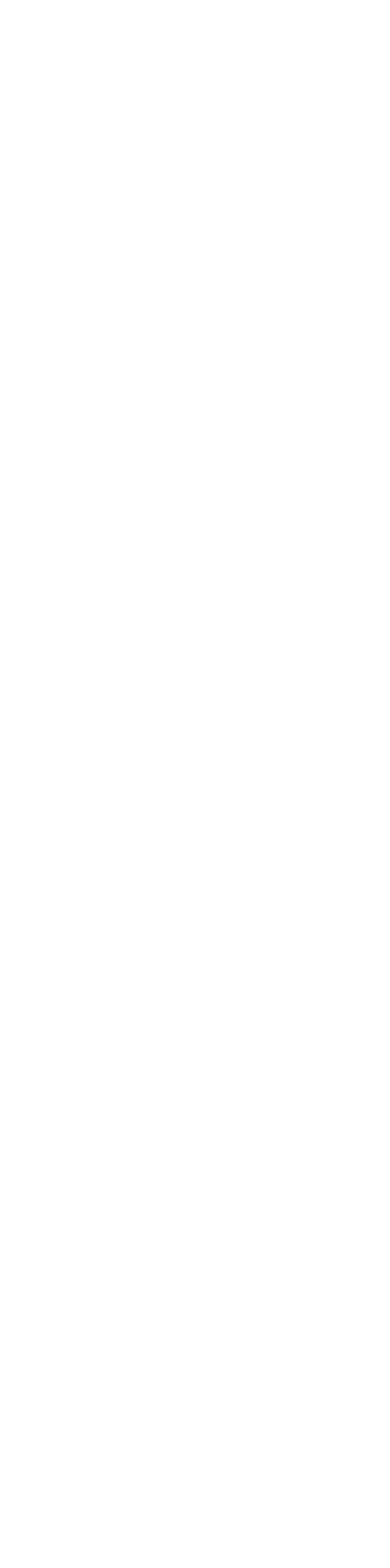
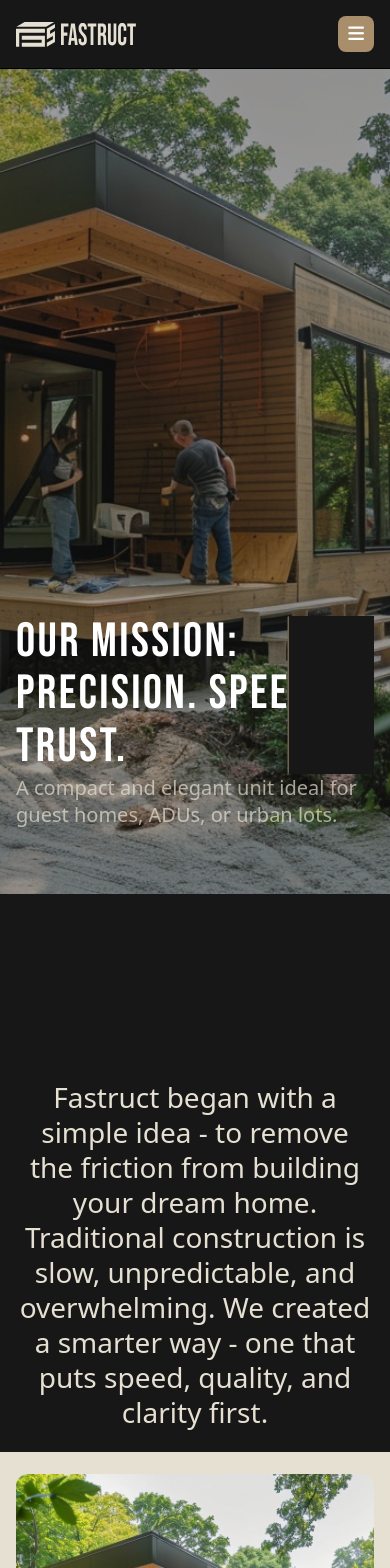
Before and after one commit to NetanelSegal/fastruct, a Next.js app: page /about in a window 390 px wide. Before the commit this address had no page. Shown: the top 1568 px of the page. Before the commit the page ends 844 px from the top, so only its background shows below. Built offline with nearby package versions, Linux system fonts and the light colour scheme.

Commit message:
about page features section layout and mobile animation ready

```diff
--- a/src/app/about/page.tsx
+++ b/src/app/about/page.tsx
@@ -6,6 +6,7 @@ import FeaturesGridSection from '@/sections/about/FeaturesGridSection';
 import { isPageEnabled } from '@/lib/page-config';
 import { notFound } from 'next/navigation';
 import type { Metadata } from 'next';
+import Image from 'next/image';
 
 export async function generateMetadata(): Promise<Metadata> {
   const content = await getContent('about', 'en');
@@ -16,7 +17,6 @@ export async function generateMetadata(): Promise<Metadata> {
 }
 
 const AboutPage = async () => {
-  // Check if page is enabled
   if (!isPageEnabled('/about')) {
     notFound();
   }
--- a/src/lib/page-config.ts
+++ b/src/lib/page-config.ts
@@ -4,7 +4,7 @@
  *
  * Currently enabled: Home and Contact (ready for client review)
  */
-const ENABLED_PAGES = ['/', '/contact'];
+const ENABLED_PAGES = ['/', '/contact', '/about'];
 
 /**
  * Check if a page path is enabled
--- a/src/sections/about/AboutIntroSection.tsx
+++ b/src/sections/about/AboutIntroSection.tsx
@@ -2,39 +2,47 @@
 
 import { Section } from '@/components/Section';
 import FadeInParagraph from '@/components/text-animation/FadeInParagraph';
-import AnimatedHeading from '@/components/text-animation/AnimatedHeading';
 import { IAbout } from '@/types/about';
 import Parallax from '@/components/Parallax';
+import { useRef } from 'react';
+import { useScroll, useTransform, motion } from 'motion/react';
+import { MeatsHome } from './components/WhereInnovationMeatsHome';
 
-const AboutIntroSection = ({ paragraph, bigTextLine2 }: IAbout) => {
+const AboutIntroSection = ({ paragraph }: IAbout) => {
+  const sectionRef = useRef<HTMLElement>(null);
+
+  const { scrollYProgress } = useScroll({
+    target: sectionRef,
+    offset: ['start end', 'start center'],
+  });
+
+  const bottomLineY = useTransform(scrollYProgress, [0, 1], [-120, 0]);
+
   return (
     <Section
-      bgColor='dark'
-      textColor='white'
-      className='relative pt-32 text-center md:pt-40'>
-      <Parallax
-        className='mx-auto max-w-4xl'
-        startRange={50}
-        endRange={-50}
-        unitType='px'
-        offset={['start end', 'end start']}>
-        <FadeInParagraph className='text-h6 text-light leading-relaxed'>
-          {paragraph}
-        </FadeInParagraph>
-      </Parallax>
-      {/* Big text line from hero */}
-      <div className='container-padding mt-16 flex justify-start md:mt-24'>
+      ref={sectionRef}
+      className='bg-dark relative text-center text-white'>
+      {/* Top headline - scroll-driven animation */}
+      <div className='absolute top-0 left-0 w-full overflow-hidden'>
+        <motion.div
+          style={{ y: bottomLineY }}
+          className='flex w-full justify-center'>
+          <MeatsHome className='w-full md:w-2/3 lg:w-1/2' />
+        </motion.div>
+      </div>
+
+      {/* Paragraph content */}
+      <div className='pt-16 md:pt-24'>
         <Parallax
-          className='relative'
-          startRange={0}
-          endRange={-150}
+          ref={sectionRef}
+          className='mx-auto max-w-4xl'
+          startRange={50}
+          endRange={-50}
           unitType='px'
           offset={['start end', 'end start']}>
-          <AnimatedHeading
-            text={bigTextLine2}
-            className='text-h1 font-bebas text-accent md:text-[6rem] lg:text-[8rem]'
-            revealColor='dark'
-          />
+          <FadeInParagraph className='text-h4 text-light leading-tight'>
+            {paragraph}
+          </FadeInParagraph>
         </Parallax>
       </div>
     </Section>
--- a/src/sections/about/HeroAboutSection.tsx
+++ b/src/sections/about/HeroAboutSection.tsx
@@ -6,39 +6,37 @@ import FadeInParagraph from '@/components/text-animation/FadeInParagraph';
 import Parallax from '@/components/Parallax';
 import { IHeroAbout } from '@/types/about';
 import { Section } from '@/components/Section';
+import { useRef } from 'react';
+import { useScroll, useTransform, motion } from 'motion/react';
+import { WhereInnovation } from './components/WhereInnovationMeatsHome';
 
-const HeroAboutSection = ({
-  title,
-  subtitle,
-  backgroundImage,
-  bigTextLine1,
-}: IHeroAbout) => {
+const HeroAboutSection = ({ title, subtitle, backgroundImage }: IHeroAbout) => {
+  const sectionRef = useRef<HTMLElement>(null);
+
+  const { scrollYProgress } = useScroll({
+    target: sectionRef,
+    offset: ['end end', 'end start'],
+  });
+
+  const topLineY = useTransform(scrollYProgress, [0, 0.5, 1], [120, 0, 0]);
+
   return (
-    <Section
-      bgColor='dark'
-      textColor='white'
-      className='relative h-screen overflow-hidden p-0'>
-      {/* Background Image with Parallax */}
-      <Parallax
-        className='absolute inset-0'
-        startRange={0}
-        endRange={-30}
-        unitType='%'
-        offset={['start start', 'end end']}>
-        <div className='relative h-full w-full'>
+    <section
+      ref={sectionRef}
+      className='bg-dark relative overflow-hidden p-0 text-white'>
+      <div className='absolute inset-0'>
         <Image
+          fill
+          priority
           src={backgroundImage}
-            alt='Hero background'
-            fill
-            sizes='100vw'
+          alt='About us'
           className='object-cover object-center'
-            priority
         />
         <div className='bg-dark/40 absolute inset-0' />
       </div>
-      </Parallax>
 
       {/* Bottom-left text overlay */}
+      <div className='absolute right-0 left-0 h-screen'>
         <div className='container-padding absolute bottom-4 left-0 z-10 w-full text-white md:bottom-8 md:w-2/3 lg:bottom-16 lg:w-1/2'>
           <AnimatedHeading
             text={title}
@@ -48,23 +46,21 @@ const HeroAboutSection = ({
             {subtitle}
           </FadeInParagraph>
         </div>
-
-      {/* Bottom headline extending into next section */}
-      <div className='container-padding absolute -bottom-20 left-0 z-10 w-full md:-bottom-32'>
-        <Parallax
-          className='relative'
-          startRange={0}
-          endRange={-200}
-          unitType='px'
-          offset={['start start', 'end start']}>
-          <div className='flex flex-col gap-2 md:flex-row md:gap-4'>
-            <span className='text-h1 font-bebas text-white md:text-[6rem] lg:text-[8rem]'>
-              {bigTextLine1}
-            </span>
       </div>
-        </Parallax>
+      {/* section height placeholder */}
+      <div className='opacity-0'>
+        <div className='h-screen'></div>
+        <WhereInnovation className='w-full md:w-2/3 lg:w-1/2' />
       </div>
-    </Section>
+      {/* Bottom headline - scroll-driven animation */}
+      <div className='absolute bottom-0 left-0 z-10 w-full overflow-hidden'>
+        <motion.div
+          style={{ y: topLineY }}
+          className='flex w-full justify-center'>
+          <WhereInnovation className='w-full md:w-2/3 lg:w-1/2' />
+        </motion.div>
+      </div>
+    </section>
   );
 };
 
--- /dev/null
+++ b/src/sections/about/components/WhereInnovationMeatsHome.tsx
@@ -0,0 +1,123 @@
+interface SVGComponentProps {
+  className?: string;
+}
+
+export const WhereInnovation = ({ className = '' }: SVGComponentProps) => {
+  return (
+    <div className={className}>
+      <svg
+        width='100%'
+        height='100%'
+        viewBox='0 0 794 101'
+        fill='none'
+        xmlns='http://www.w3.org/2000/svg'
+        preserveAspectRatio='xMidYMid meet'>
+        <path
+          d='M745.467 99.4V1.40002H764.787L779.767 60.06H780.047V1.40002H793.767V99.4H777.947L759.467 27.86H759.187V99.4H745.467Z'
+          fill='white'
+        />
+        <path
+          d='M712.401 100.8C697.281 100.8 689.021 91.84 689.021 76.16V24.64C689.021 8.96 697.281 0 712.401 0C727.521 0 735.781 8.96 735.781 24.64V76.16C735.781 91.84 727.521 100.8 712.401 100.8ZM712.401 86.8C717.301 86.8 720.381 84.14 720.381 77.14V23.66C720.381 16.66 717.301 14 712.401 14C707.501 14 704.422 16.66 704.422 23.66V77.14C704.422 84.14 707.501 86.8 712.401 86.8Z'
+          fill='white'
+        />
+        <path d='M663.938 99.4V1.40002H679.338V99.4H663.938Z' fill='white' />
+        <path
+          d='M625.711 99.4V15.4H609.611V1.40002H657.211V15.4H641.111V99.4H625.711Z'
+          fill='white'
+        />
+        <path
+          d='M560.576 99.4L576.536 1.40002H597.396L613.356 99.4H597.956L595.156 79.94V80.22H577.656L574.856 99.4H560.576ZM579.476 66.92H593.336L586.476 18.48H586.196L579.476 66.92Z'
+          fill='white'
+        />
+        <path
+          d='M526.654 99.4L511.813 1.40002H527.353L537.433 77.42H537.714L547.793 1.40002H561.933L547.094 99.4H526.654Z'
+          fill='white'
+        />
+        <path
+          d='M483.082 100.8C467.962 100.8 459.702 91.84 459.702 76.16V24.64C459.702 8.96 467.962 0 483.082 0C498.202 0 506.462 8.96 506.462 24.64V76.16C506.462 91.84 498.202 100.8 483.082 100.8ZM483.082 86.8C487.982 86.8 491.062 84.14 491.062 77.14V23.66C491.062 16.66 487.982 14 483.082 14C478.182 14 475.102 16.66 475.102 23.66V77.14C475.102 84.14 478.182 86.8 483.082 86.8Z'
+          fill='white'
+        />
+        <path
+          d='M401.806 99.4V1.40002H421.126L436.106 60.06H436.386V1.40002H450.106V99.4H434.286L415.806 27.86H415.526V99.4H401.806Z'
+          fill='white'
+        />
+        <path
+          d='M342.789 99.4V1.40002H362.109L377.089 60.06H377.369V1.40002H391.089V99.4H375.269L356.789 27.86H356.509V99.4H342.789Z'
+          fill='white'
+        />
+        <path d='M316.586 99.4V1.40002H331.986V99.4H316.586Z' fill='white' />
+        <path
+          d='M244.764 99.4V1.40002H286.764V15.4H260.164V41.3H281.304V55.3H260.164V85.4H286.764V99.4H244.764Z'
+          fill='white'
+        />
+        <path
+          d='M189.029 99.4V1.40002H211.849C227.809 1.40002 234.669 8.82003 234.669 23.94V29.96C234.669 40.04 231.449 46.48 224.589 49.28V49.56C232.289 51.94 234.809 59.22 234.809 70.28V87.5C234.809 92.26 234.949 95.76 236.489 99.4H220.809C219.969 96.88 219.409 95.34 219.409 87.36V69.44C219.409 60.34 216.749 57.4 209.749 57.4H204.429V99.4H189.029ZM204.429 43.4H210.029C215.769 43.4 219.269 40.88 219.269 33.04V25.48C219.269 18.48 216.889 15.4 211.429 15.4H204.429V43.4Z'
+          fill='white'
+        />
+        <path
+          d='M138.899 99.4V1.40002H180.899V15.4H154.299V41.3H175.439V55.3H154.299V85.4H180.899V99.4H138.899Z'
+          fill='white'
+        />
+        <path
+          d='M80.8398 99.4V1.40002H96.2398V41.3H112.76V1.40002H128.16V99.4H112.76V55.3H96.2398V99.4H80.8398Z'
+          fill='white'
+        />
+        <path
+          d='M9.94 99.4L0 1.40002H14.84L21.7 76.72H21.98L29.26 1.40002H46.06L53.34 76.72H53.62L60.48 1.40002H73.78L63.84 99.4H44.66L37.66 33.32H37.38L30.38 99.4H9.94Z'
+          fill='white'
+        />
+      </svg>
+    </div>
+  );
+};
+
+export const MeatsHome = ({ className = '' }: SVGComponentProps) => {
+  return (
+    <div className={className}>
+      <svg
+        xmlns='http://www.w3.org/2000/svg'
+        width='100%'
+        height='100%'
+        viewBox='0 0 529 101'
+        fill='none'
+        preserveAspectRatio='xMidYMid meet'>
+        <path
+          d='M486.166 99.4V1.40002H528.166V15.4H501.566V41.3H522.706V55.3H501.566V85.4H528.166V99.4H486.166Z'
+          fill='#A88E6B'
+        />
+        <path
+          d='M411.563 99.4V1.40002H433.543L443.343 71.54H443.623L453.423 1.40002H475.403V99.4H460.843V25.2H460.563L449.363 99.4H436.483L425.283 25.2H425.003V99.4H411.563Z'
+          fill='#A88E6B'
+        />
+        <path
+          d='M378.499 100.8C363.379 100.8 355.119 91.84 355.119 76.16V24.64C355.119 8.96 363.379 0 378.499 0C393.619 0 401.879 8.96 401.879 24.64V76.16C401.879 91.84 393.619 100.8 378.499 100.8ZM378.499 86.8C383.399 86.8 386.479 84.14 386.479 77.14V23.66C386.479 16.66 383.399 14 378.499 14C373.599 14 370.519 16.66 370.519 23.66V77.14C370.519 84.14 373.599 86.8 378.499 86.8Z'
+          fill='#A88E6B'
+        />
+        <path
+          d='M298.18 99.4V1.40002H313.58V41.3H330.1V1.40002H345.5V99.4H330.1V55.3H313.58V99.4H298.18Z'
+          fill='#A88E6B'
+        />
+        <path
+          d='M245.148 100.8C230.028 100.8 222.468 91.84 222.468 76.16V70.56H237.028V77.28C237.028 84.28 240.108 86.8 245.008 86.8C249.908 86.8 252.988 84.28 252.988 77C252.988 68.88 249.908 63.7 239.828 54.88C226.948 43.54 222.748 35.56 222.748 24.36C222.748 8.96 230.728 0 245.708 0C260.688 0 268.108 8.96 268.108 24.64V28.7H253.548V23.66C253.548 16.66 250.748 14 245.848 14C240.948 14 238.148 16.66 238.148 23.38C238.148 30.52 241.368 35.7 251.448 44.52C264.328 55.86 268.388 63.7 268.388 75.88C268.388 91.84 260.268 100.8 245.148 100.8Z'
+          fill='#A88E6B'
+        />
+        <path
+          d='M186.901 99.4V15.4H170.801V1.40002H218.401V15.4H202.301V99.4H186.901Z'
+          fill='#A88E6B'
+        />
+        <path
+          d='M124.731 99.4V1.40002H166.731V15.4H140.131V41.3H161.271V55.3H140.131V85.4H166.731V99.4H124.731Z'
+          fill='#A88E6B'
+        />
+        <path
+          d='M74.6016 99.4V1.40002H116.602V15.4H90.0016V41.3H111.142V55.3H90.0016V85.4H116.602V99.4H74.6016Z'
+          fill='#A88E6B'
+        />
+        <path
+          d='M0 99.4V1.40002H21.98L31.78 71.54H32.06L41.86 1.40002H63.84V99.4H49.28V25.2H49L37.8 99.4H24.92L13.72 25.2H13.44V99.4H0Z'
+          fill='#A88E6B'
+        />
+      </svg>
+    </div>
+  );
+};
--- a/src/types/about.ts
+++ b/src/types/about.ts
@@ -18,7 +18,7 @@ export interface IImageText {
 export interface IFeatureItem {
   title: string;
   text: string;
-  imageUrl?: string;
+  imageUrl: string;
 }
 
 export interface IFeaturesGrid {
```
Also changed, not shown: public/content/en/home.json (+7 -7 lines), src/sections/about/FeaturesGridSection.tsx (+110 -98 lines). Lines whose indentation alone changed are shown as unchanged.
